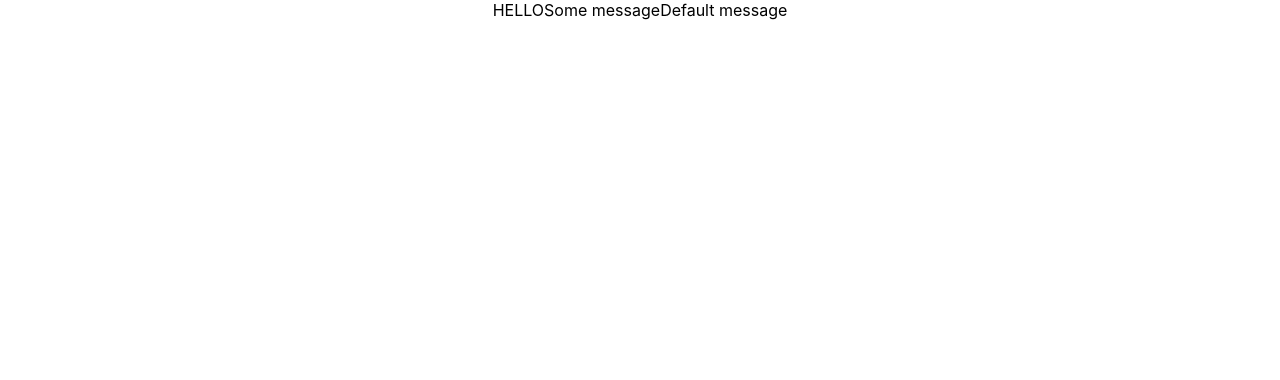
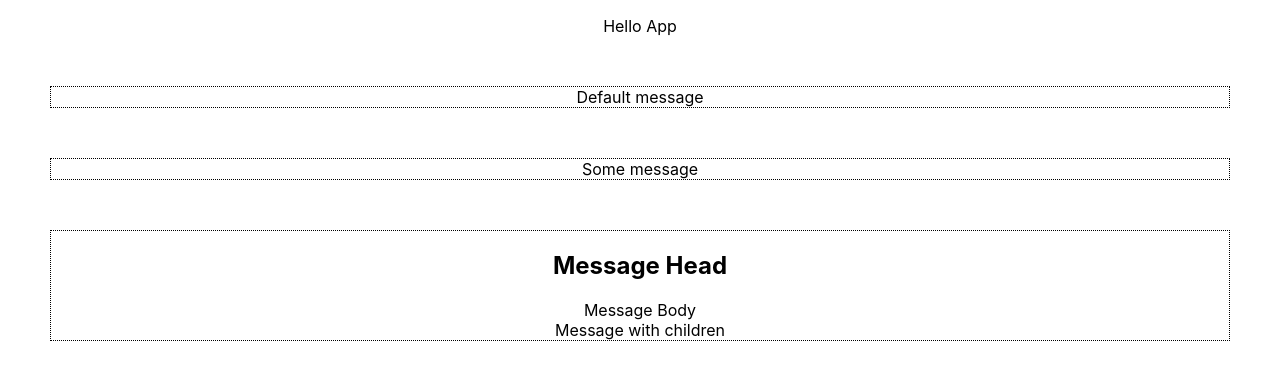
Before and after one commit to DonKapot/react-typescript-modern-template, a React (Create React App) app: page / in a window 1280 px wide. Shown: the top 380 px of the page. Built offline with nearby package versions, Linux system fonts and the light colour scheme.

Commit message:
Add typed children example

```diff
--- a/src/App.tsx
+++ b/src/App.tsx
@@ -3,11 +3,17 @@ import './App.css';
 import Message from './components/Message/Message';
 
 const App = (): React.ReactElement => (
-  <div className="App">
-    HELLO
+  <main className="App">
+    <p>Hello App</p>
+    <Message />
     <Message message="Some message" />
-    <Message />
-  </div>
+    <Message message="Message with children">
+      {{
+        head: <h2>Message Head</h2>,
+        body: <div>Message Body</div>,
+      }}
+    </Message>
+  </main>
 );
 
 export default App;
--- /dev/null
+++ b/src/components/Message/Message.css
@@ -0,0 +1,4 @@
+.Message {
+  border: 1px dotted black;
+  margin: 50px;
+}
--- a/src/components/Message/Message.tsx
+++ b/src/components/Message/Message.tsx
@@ -1,13 +1,29 @@
-import React from 'react';
+import React, { ReactNode } from 'react';
+import './Message.css';
 
-interface Iprops {
-  message?: string;
-  tag?: keyof JSX.IntrinsicElements;
+interface Children {
+  head: ReactNode;
+  body: ReactNode;
 }
 
-const Message: React.FC<Iprops> = ({
+interface Props {
+  message?: string;
+  children?: Children;
+}
+
+const Message: React.FC<Props> = ({
   message = 'Default message',
-  tag = 'span',
-}): React.ReactElement => <span>{message}</span>;
+  children = {} as Children,
+}): React.ReactElement => {
+  const { head, body } = children;
+
+  return (
+    <section className="Message">
+      <div>{head}</div>
+      <div>{body}</div>
+      <div>{message}</div>
+    </section>
+  );
+};
 
 export default Message;
```
